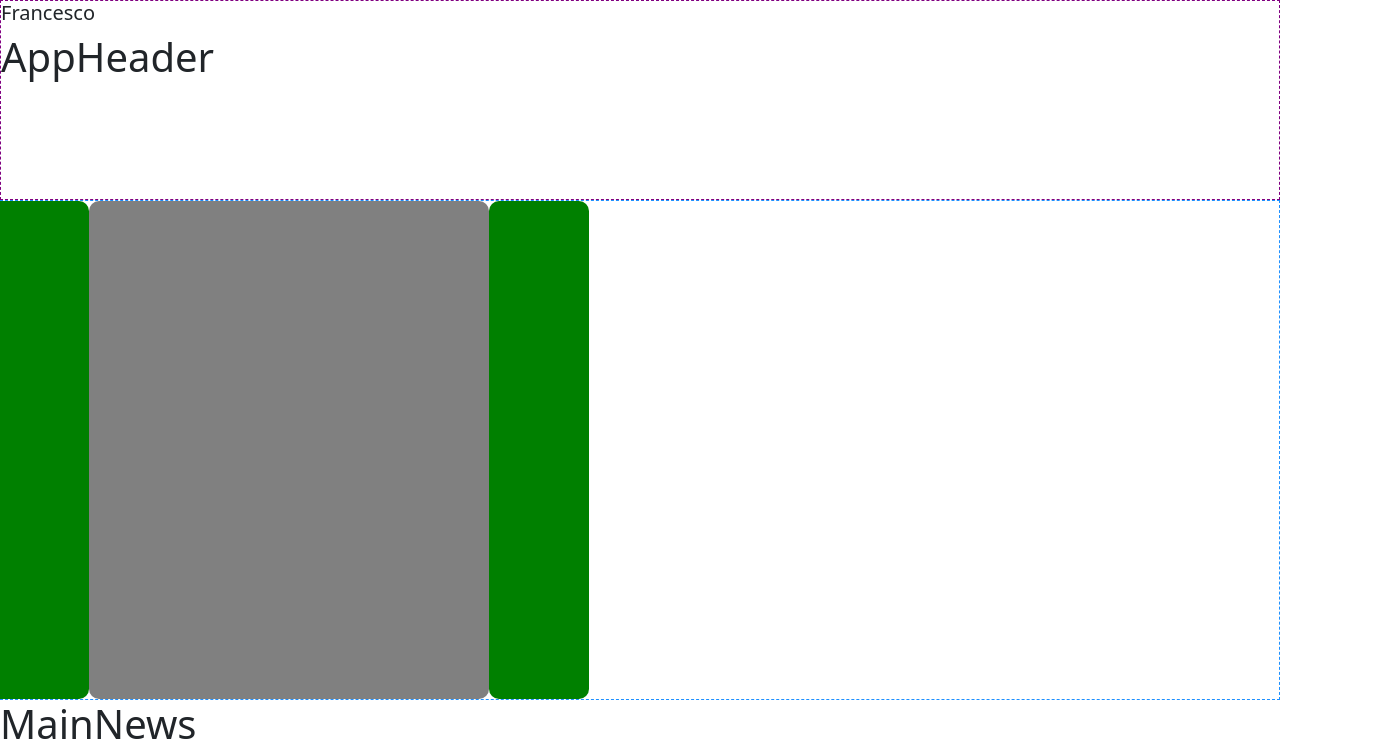
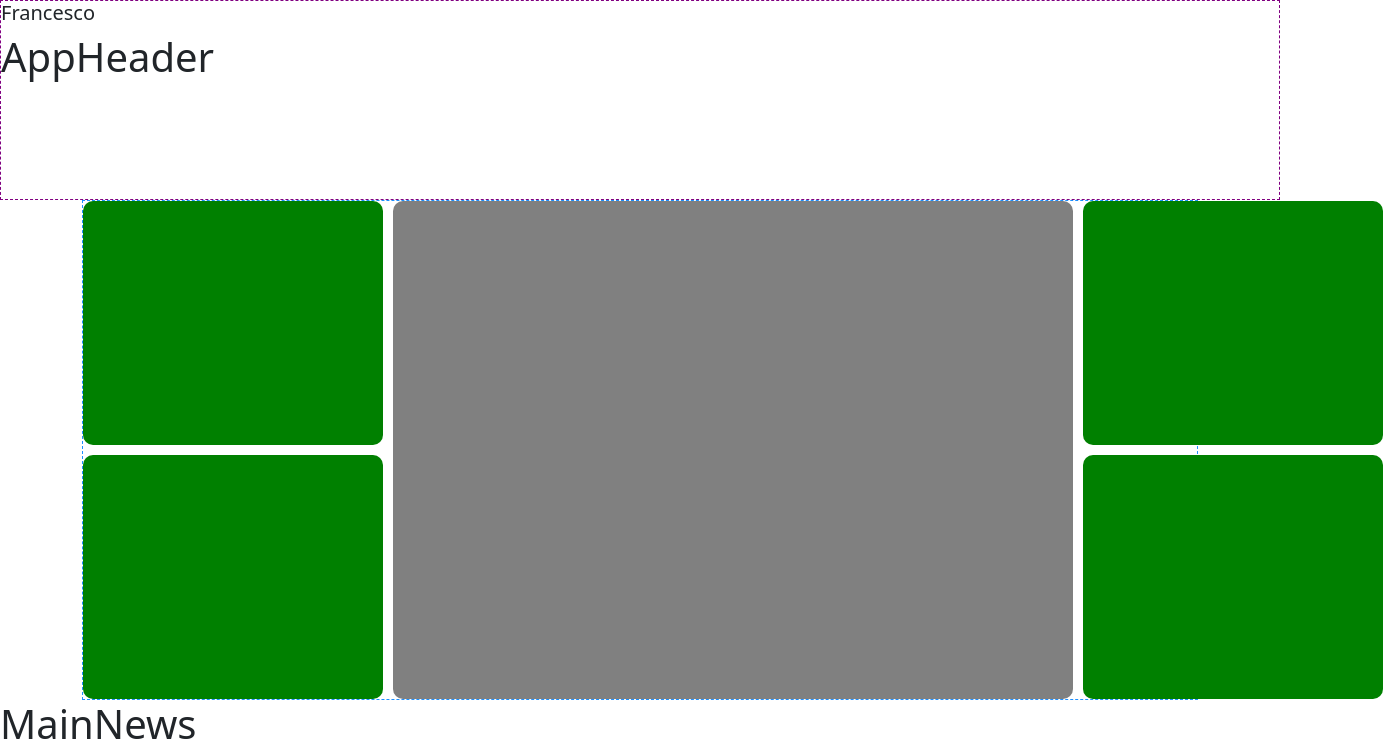
Before and after one commit to Beniamino-Soccio/proj-html-vuejs, a Vue app: page / in a window 1280 px wide. Shown: the top 754 px of the page, 1383 px wide, since content can reach past the window. Built offline with nearby package versions, Linux system fonts and the light colour scheme.

Commit message:
block-layout

```diff
--- a/src/components/MainGallery.vue
+++ b/src/components/MainGallery.vue
@@ -9,22 +9,22 @@ export default {
 </script>
 
 <template>
-  <div class="conteiner">
+  <div class="container">
     <div class="gallery">
-      <div class="row ">
-        <div class="col-3 side">
-        </div>
-        <div class="col-6 central">
-        </div>
-        <div class="col-3 side">
-        </div>
+      <div class="left-side">
+        <div class="lu"></div>
+        <div class="ld"></div>
+      </div>
+      <div class="centrale">
+        <div class="c"></div>
+      </div>
+      <div class="right-side">
+        <div class="ru"></div>
+        <div class="rd"></div>
+      </div>
 
 
-      </div>
-
     </div>
-
-
   </div>
 
 </template>
@@ -36,18 +36,49 @@ export default {
   display: flex;
 }
 
-.central {
+.c {
   border-radius: 10px;
   background-color: gray;
-  width: 400px;
-  height: 450 px,
+  height: 100%;
+  width: 680px;
+  margin-left: 10px;
+  margin-right: 10px;
 }
-.side{
+.lu{
+
   border-radius: 10px;
   background-color: green;
-  width: 100px;
-  height: 200px,
+  height: calc(100% / 2 - 5px);
+  width: 300px;
+  margin-bottom: 10px;
+}
+.ld{
+
+  border-radius: 10px;
+  background-color: green;
+  height: calc(100% / 2 - 5px);
+  width: 300px;
+
+}
+.ru {
+  border-radius: 10px;
+  background-color: green;
+  height: calc(100% / 2 - 5px);
+  width: 300px;
+  margin-bottom: 10px;
+
+}
+.rd{
+
+  border-radius: 10px;
+  background-color: green;
+  width: 100%;
+  height: calc(100% / 2 - 5px);
+  width: 300px;
+
 }
 
 
+
+
 </style>
```
